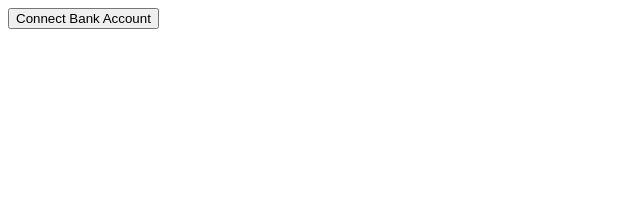
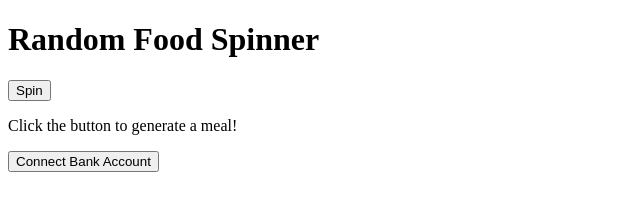
Before and after one commit to EmperorBen2/TheWaterApp, a plain HTML site: page index.html in a window 1280 px wide. Shown: the whole page, without its empty margins (0-640 px from the left). Drawn offline with Linux system fonts and the light colour scheme.

Commit message:
Update index.html

```diff
--- a/index.html
+++ b/index.html
@@ -1 +1,22 @@
-<button id="connectPlaid">Connect Bank Account</button>
+<!DOCTYPE html>
+<html lang="en">
+<head>
+    <meta charset="UTF-8">
+    <meta name="viewport" content="width=device-width, initial-scale=1.0">
+    <title>Random Food Spinner</title>
+    <link rel="stylesheet" href="styles.css">
+</head>
+<body>
+    <div class="container">
+        <h1>Random Food Spinner</h1>
+        <button id="spinButton">Spin</button>
+        <p id="result">Click the button to generate a meal!</p>
+    </div>
+    <div>
+      <button id="connectPlaid">Connect Bank Account</button>
+    </div>
+    <script src="script.js"></script>
+    <script src="https://cdn.plaid.com/link/v2/stable/link-initialize.js"></script>
+
+</body>
+</html>
```
